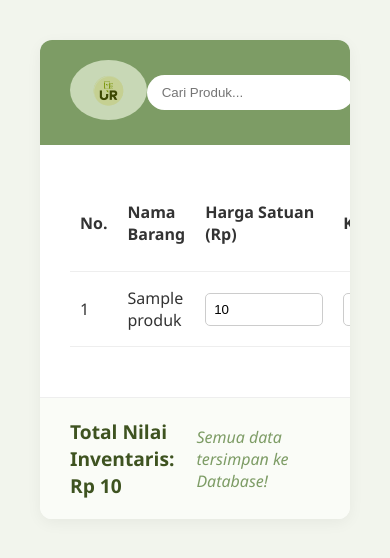
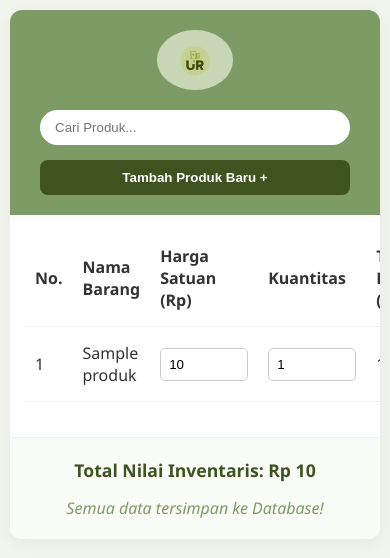
Before and after one commit to HanungDhammaR/UNGGUL-RAHAYU, a Flask app: page / in a window 390 px wide. Shown: the top 558 px of the page. Run offline with Flask 3, Linux system fonts and the light colour scheme; tables that the repository leaves empty hold one stand-in row (values such as "Sample post").

Commit message:
maintenance

```diff
--- a/templates/index.html
+++ b/templates/index.html
@@ -5,7 +5,7 @@
     <meta name="viewport" content="width=device-width, initial-scale=1.0">
     <title>Toko Pribadi UR</title>
     <style>
-        /* CSS Sama seperti sebelumnya */
+
         :root { --primary-green: #7D9C65; --dark-green: #3E5320; --bg-color: #F2F5ED; --white: #FFFFFF; --red-danger: #d9534f;}
         body { font-family: 'Segoe UI', Tahoma, Geneva, Verdana, sans-serif; background-color: var(--bg-color); margin: 0; padding: 40px; color: #333;}
         .container { max-width: 950px; margin: 0 auto; background: var(--white); border-radius: 12px; box-shadow: 0 4px 15px rgba(0,0,0,0.05); overflow: hidden;}
@@ -21,6 +21,38 @@
         .footer { display: flex; justify-content: space-between; align-items: center; padding: 20px 30px; background-color: #FAFCF7; border-top: 1px solid #eee;}
         .total-text { font-size: 1.2em; font-weight: bold; color: var(--dark-green);}
         .status-text { color: #7D9C65; font-style: italic; }
+
+        @media (max-width: 768px) {
+            body {
+                padding: 10px; /* Mengurangi jarak kosong di pinggir layar HP */
+            }
+            .header {
+                flex-direction: column; /* Menyusun logo, pencarian, dan tombol ke bawah */
+                gap: 15px; /* Memberi jarak antar elemen */
+            }
+            .search-bar {
+                width: 100%; /* Kotak pencarian menyesuaikan lebar layar */
+                box-sizing: border-box;
+            }
+            .btn-add {
+                width: 100%; /* Tombol tambah produk memanjang penuh */
+            }
+            .content {
+                padding: 15px;
+            }
+            /* Karena tabel susah dikecilkan, kita buat tabelnya bisa digeser ke kanan-kiri (scroll horizontal) di layar HP */
+            .input-box {
+                width: 70px; /* Sedikit memperkecil kotak input angka */
+            }
+            .footer {
+                flex-direction: column; /* Menyusun total dan notifikasi ke bawah */
+                gap: 15px;
+                text-align: center;
+            }
+            .total-text {
+                font-size: 1.1em;
+            }
+        }
     </style>
 </head>
 <body>
@@ -58,13 +90,23 @@
 </div>
 
 <script>
-    // URL API Backend kita
+    // URL API Backend
     const API_URL = '/api/produk';
 
     // Format Rupiah
     function formatRupiah(angka) {
         return angka.toString().replace(/\B(?=(\d{3})+(?!\d))/g, ".");
     }
+
+    function formatInput(elemen) {
+        let angka = elemen.value.replace(/[^0-9]/g, ''); // Hapus semua selain angka
+        if(angka !== "") {
+            elemen.value = formatRupiah(parseInt(angka));
+        } else {
+            elemen.value = "0";
+        }
+    }
+
 
     // Fungsi untuk memuat data dari SQLite saat web dibuka
     async function loadData() {
@@ -83,8 +125,8 @@
                 <tr data-id="${produk.id}">
                     <td class="row-number">${index + 1}</td>
                     <td class="product-name">${produk.nama_barang}</td>
-                    <td><input type="number" class="input-box price" value="${produk.harga}" onchange="updateProduk(${produk.id}, this)"></td>
-                    <td><input type="number" class="input-box qty" value="${produk.kuantitas}" onchange="updateProduk(${produk.id}, this)"></td>
+                   <td><input type="text" class="input-box price" value="${formatRupiah(produk.harga)}" oninput="formatInput(this)" onchange="updateProduk(${produk.id}, this)"></td>
+                    <td><input type="text" class="input-box qty" value="${formatRupiah(produk.kuantitas)}" oninput="formatInput(this)" onchange="updateProduk(${produk.id}, this)"></td>
                     <td class="row-total">${formatRupiah(rowTotal)}</td>
                     <td><button class="btn-delete" onclick="hapusProduk(${produk.id})">Hapus</button></td>
                 </tr>
@@ -111,10 +153,9 @@
     // Fungsi Update Harga / Kuantitas (otomatis simpan saat diketik)
     async function updateProduk(id, elemen) {
         let tr = elemen.closest('tr');
-        let harga = tr.querySelector('.price').value;
-        let kuantitas = tr.querySelector('.qty').value;
-
-        await fetch(`${API_URL}/${id}`, {
+        let harga = tr.querySelector('.price').value.replace(/\./g, '');
+        let kuantitas = tr.querySelector('.qty').value.replace(/\./g, '');
+            await fetch(`${API_URL}/${id}`, {
             method: 'PUT',
             headers: { 'Content-Type': 'application/json' },
             body: JSON.stringify({ harga: parseInt(harga), kuantitas: parseInt(kuantitas) })
@@ -135,7 +176,7 @@
         }
     }
 
-    // Fitur Pencarian (Sisi Klien)
+    // Fitur Pencarian
     function searchProduct() {
         let input = document.getElementById("searchInput").value.toLowerCase();
         let rows = document.querySelectorAll("#tableBody tr");
```
